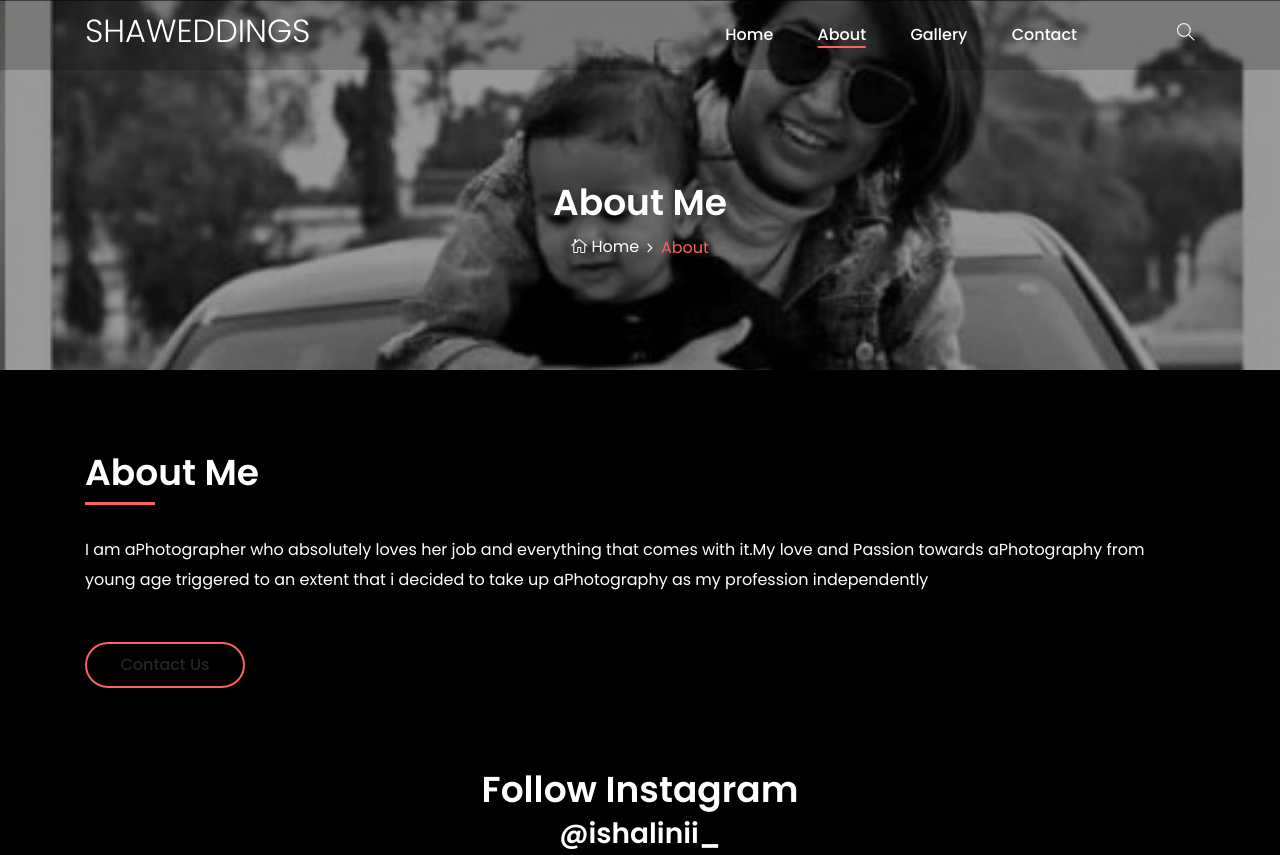
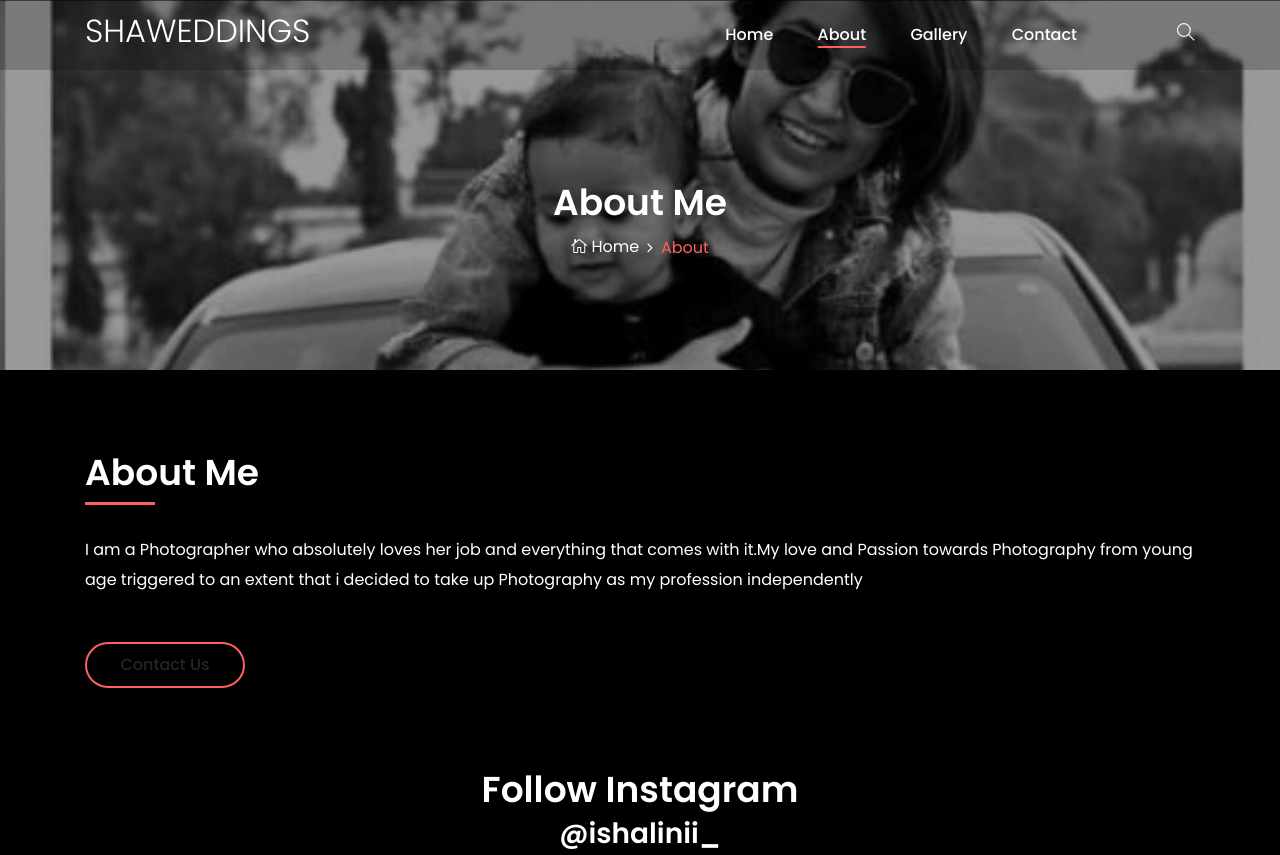
Before and after one commit to Zafar201/Shaweddings, a website: page about.html in a window 1280 px wide. Shown: the top 855 px of the page. Drawn offline with Linux system fonts and the light colour scheme.

Commit message:
second finished about edit

```diff
--- a/about.html
+++ b/about.html
@@ -135,7 +135,7 @@
                     <div class="about-us-content mb-80">
                         <h3 style="color: white;" class="wow fadeInUp" data-wow-delay="100ms">About Me</h3>
                         <div class="line wow fadeInUp" data-wow-delay="200ms"></div>
-                        <p class="wow fadeInUp" data-wow-delay="300ms">I am aPhotographer who absolutely loves her job and everything that comes with it.My love and Passion towards aPhotography from young age triggered to an extent that i decided to take up aPhotography as my profession independently</p>
+                        <p class="wow fadeInUp" data-wow-delay="300ms">I am a Photographer who absolutely loves her job and everything that comes with it.My love and Passion towards Photography from young age triggered to an extent that i decided to take up Photography as my profession independently</p>
                         <!-- <p class="wow fadeInUp" data-wow-delay="400ms">Lorem ipsum dolor sit amet, consectetur adipisicing elit, sed do eiusmod tempor incididunt ut labore et do sunt explicabo. Nemo enim ipsam et dolore magnam aliquam quaerat voluptatem.</p> -->
                         <a class="btn alime-btn btn-2 mt-30 wow fadeInUp" data-wow-delay="500ms" href="contact.html">Contact Us</a>
                     </div>
```
